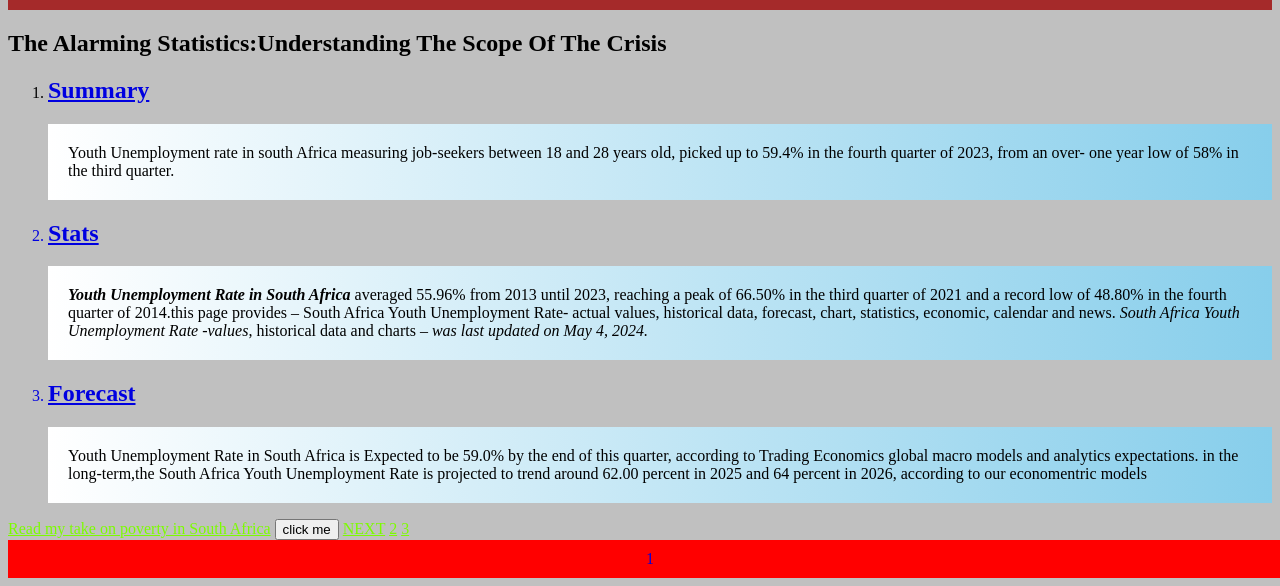
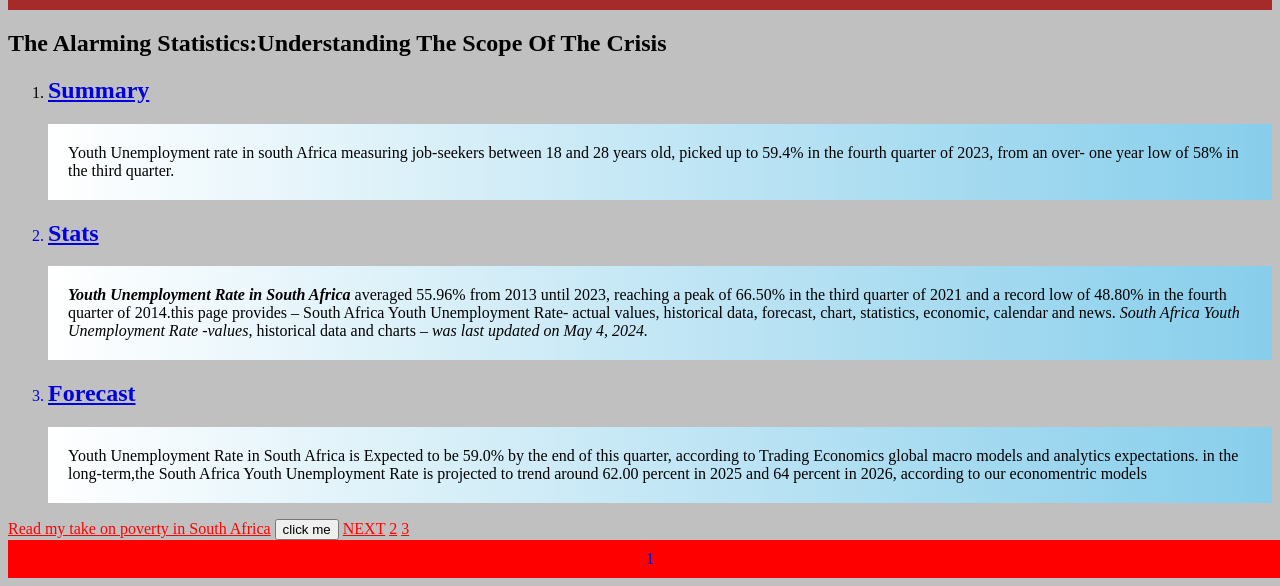
Before and after one commit to Despunk/OIBSIP, a plain HTML site: page index.html in a window 1280 px wide. Shown: the part 225-811 px from the top of the page. Drawn offline with Linux system fonts and the light colour scheme.

Commit message:
Update style.css

```diff
--- a/style.css
+++ b/style.css
@@ -57,7 +57,7 @@
 
 
 a:link{
-	color:lawngreen;
+	color:red;
 }
 a:visited{
 	color:doggerblue;
```
